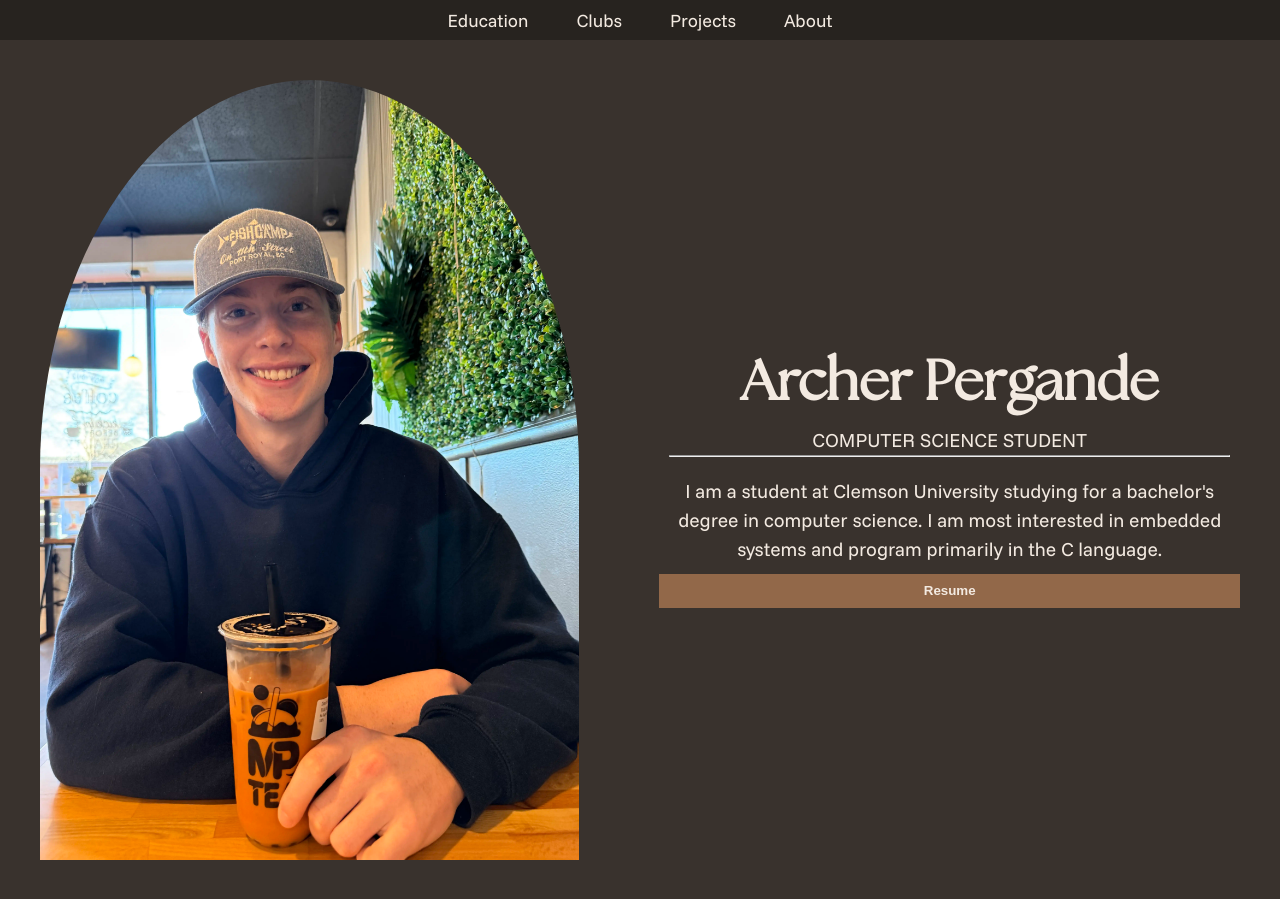
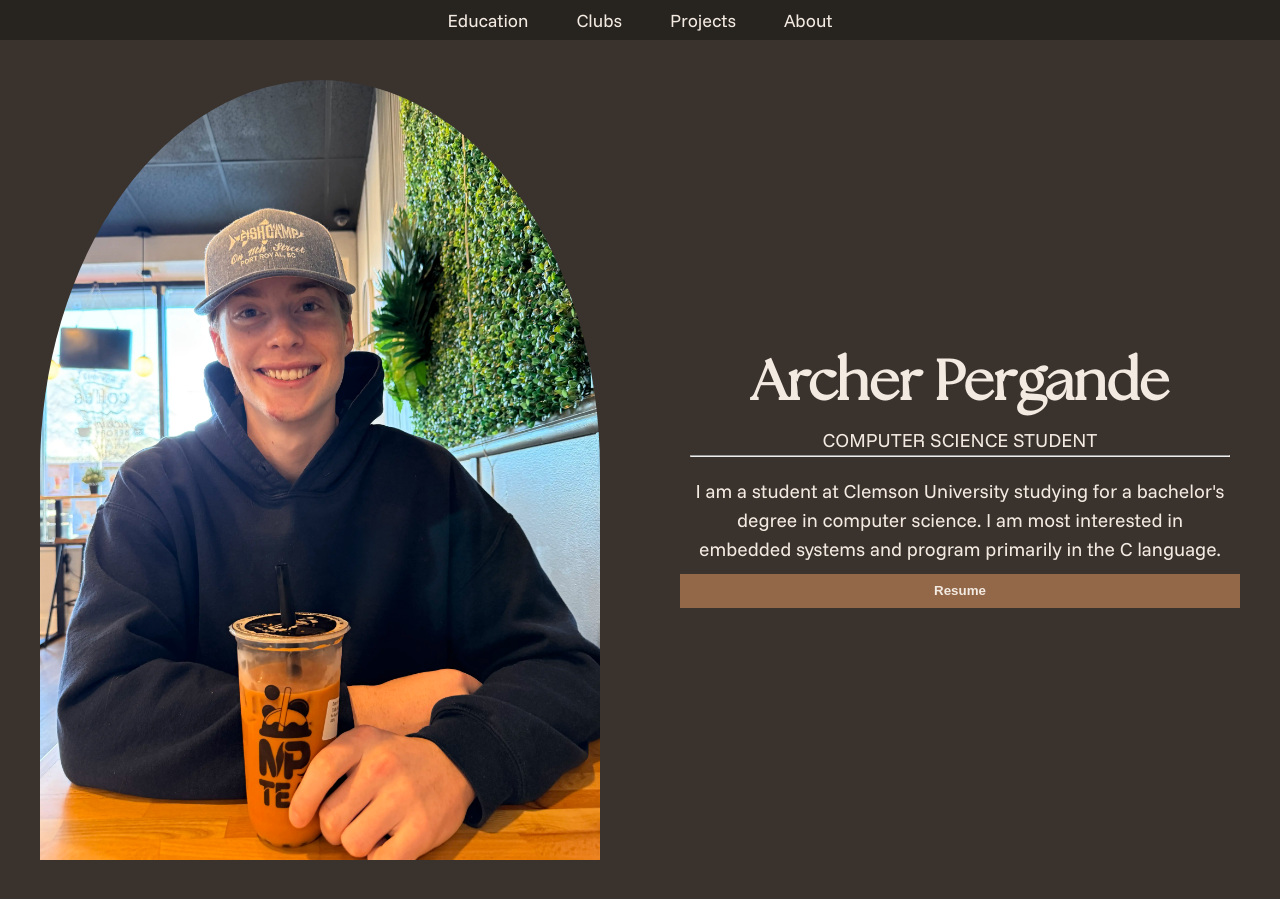
Before and after one commit to archerpergande/archerpergande.github.io, a Jekyll site: the page built from README.md, in a window 1280 px wide and 900 px high. Built offline with Jekyll 4.4.1, drawn with Linux system fonts in a browser that asks for light colours; our own code applies the rules of GitHub Pages for plain Markdown files.

Commit message:
fix mobile rendering of hero

```diff
--- a/_sass/_hero.scss
+++ b/_sass/_hero.scss
@@ -2,7 +2,7 @@
 
 .hero {
     display: flex;
-    justify-items: center;
+    //justify-items: center;
     align-items: center;
     flex-direction: row;
 
@@ -15,13 +15,13 @@
 .hero-image-container {
     height: 100%;
     width: 100%;
+    padding: $header-height;
     overflow: hidden;
 }
 
 // probably need wrapper for this to work on mobile
 .hero-image {
     object-fit: cover;
-    padding: $header-height;
     width: 100%;
     height: 100%;
 
```
